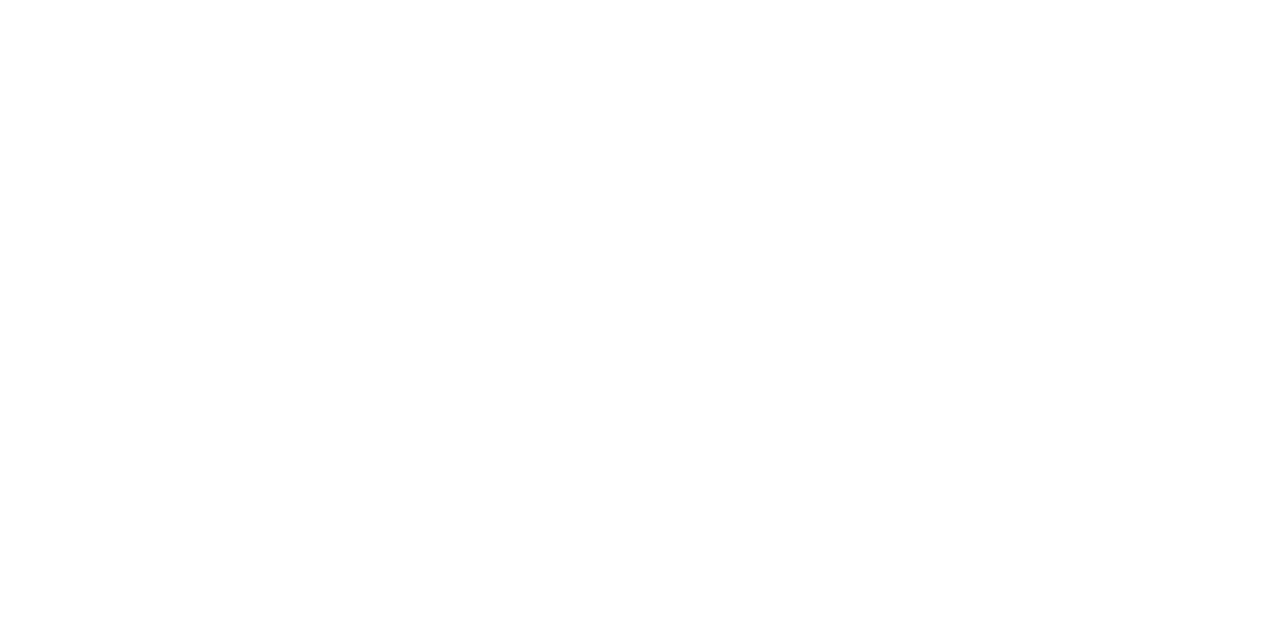
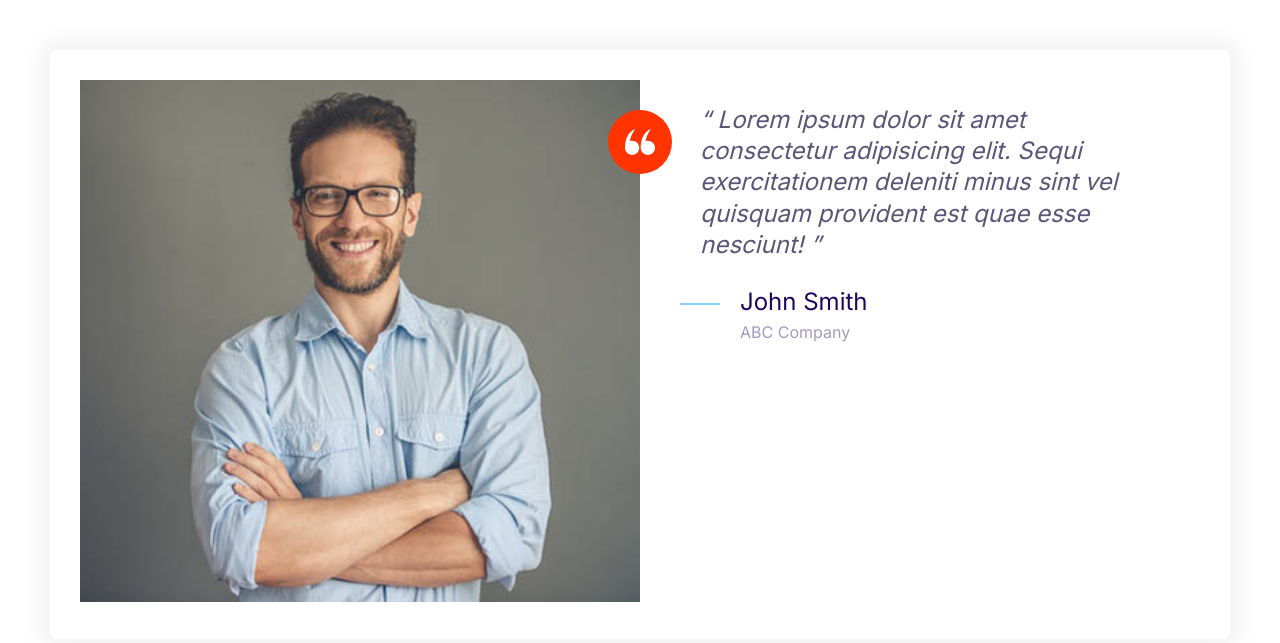
Before and after one commit to jmaletto1/responsive-web-design-challenge, a plain HTML site: page index.html in a window 1280 px wide. Drawn offline with Linux system fonts and the light colour scheme.

Commit message:
Create testimonial component

```diff
--- a/css/styles.css
+++ b/css/styles.css
@@ -172,8 +172,17 @@ a {
   height: 40px;
 }
 
+.icon--small {
+  height: 30px;
+  width: 30px;
+}
+
 .icon--primary {
   fill: var(--color-primary);
+}
+
+.icon--white {
+  fill: white;
 }
 
 .icon-container {
@@ -184,6 +193,17 @@ a {
   display: inline-flex;
   justify-content: center;
   align-items: center;
+}
+
+.icon-container--accent {
+  background: var(--color-accent);
+}
+
+@media screen and (max-width: 695px) {
+  .icon-container {
+    height: 50px;
+    width: 50px;
+  }
 }
 
 /* Buttons */
@@ -443,18 +463,55 @@ a {
 }
 
 /* Grids */
+
 .grid {
   display: grid;
 }
 
 @media screen and (min-width: 768px) {
-  .grid--1x3 {
+  .grid--1x2 {
     grid-template-columns: 1fr 1fr;
   }
 }
 
-@media screen and (min-width: 1024px) {
-  .grid--1x3 {
+/* @media screen and (min-width: 1024px) {
+  .grid--1x2 {
     grid-template-columns: repeat(3, 1fr);
   }
+} */
+
+/* Testimonials */
+
+.testimonial {
+  padding: 3rem;
 }
+
+.testimonial__image {
+  position: relative;
+}
+
+.testimonial__image > img {
+  width: 100%;
+}
+
+.testimonial__image > .icon-container {
+  position: absolute;
+  top: 3rem;
+  right: -32px;
+}
+
+@media screen and (max-width: 690px) {
+  .testimonial__image > .icon-container {
+    right: -25px;
+  }
+}
+@media screen and (min-width: 768px) {
+  .testimonial .quote,
+  .testimonial .quote__author {
+    font-size: 2.4rem;
+  }
+
+  .testimonial .quote {
+    margin-left: 6rem;
+  }
+}
--- a/index.html
+++ b/index.html
@@ -13,5 +13,40 @@
     <link rel="stylesheet" href="css/styles.css" />
     <title>Moshify</title>
   </head>
-  <body></body>
+  <body style="padding: 5rem">
+    <div class="card testimonial">
+      <div class="grid grid--1x2">
+        <div class="testimonial__image">
+          <img src="images/testimonial.jpg" alt="A happy, smiling customer" />
+          <span class="icon-container icon-container--accent">
+            <svg class="icon icon--white icon--small">
+              <use xlink:href="images/sprite.svg#settings"></use>
+            </svg>
+          </span>
+        </div>
+        <div>
+          <blockquote class="quote">
+            <p class="quote__text">
+              Lorem ipsum dolor sit amet consectetur adipisicing elit. Sequi
+              exercitationem deleniti minus sint vel quisquam provident est quae
+              esse nesciunt!
+            </p>
+          </blockquote>
+          <footer>
+            <div class="media">
+              <div class="media__image">
+                <svg class="icon icon--primary quote__line">
+                  <use xlink:href="images/sprite.svg#computer"></use>
+                </svg>
+              </div>
+              <div class="media__body">
+                <h3 class="media__title quote__author">John Smith</h3>
+                <p class="quote__company">ABC Company</p>
+              </div>
+            </div>
+          </footer>
+        </div>
+      </div>
+    </div>
+  </body>
 </html>
```
